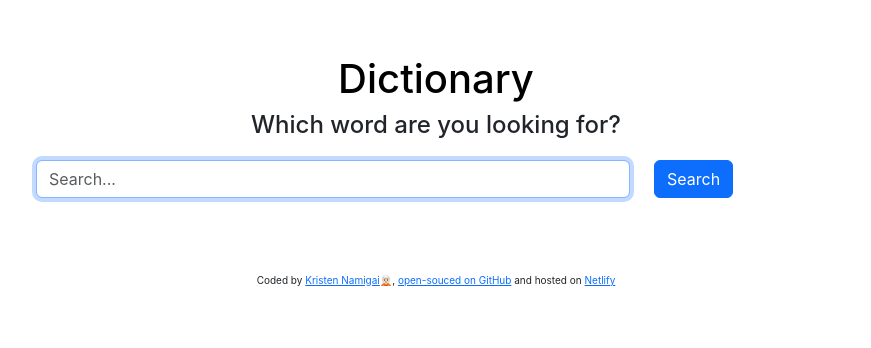
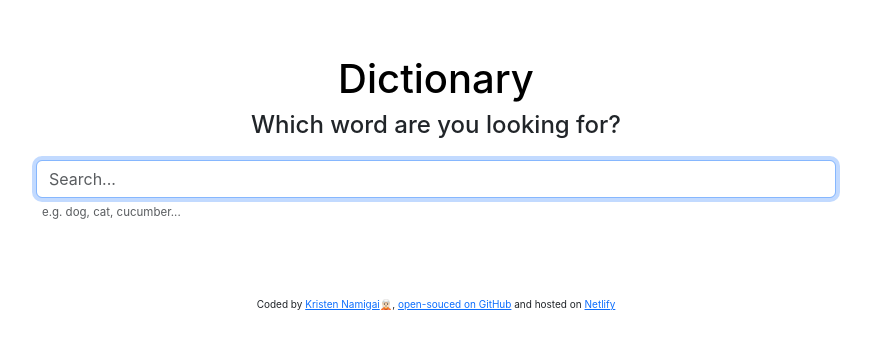
Before and after one commit to KrisTenFour/react-dictionary, a React (Create React App) app: page / in a window 1280 px wide. Shown: the top 348 px of the page, without its empty margins (204-1075 px from the left). Built offline with nearby package versions, Linux system fonts and the light colour scheme; no server answers.

Commit message:
Remove search button and grid from form

```diff
--- a/src/Dictionary.js
+++ b/src/Dictionary.js
@@ -38,13 +38,9 @@ export default function Dictionary(props) {
             <div className="Dictionary">
                 <h2 className="sub-head">Which word are you looking for?</h2>
                 <form onSubmit={handleSubmit}>
-                    <div className="row">
-                        <div className="col-9">
-                            <input type="search" placeholder="Search..." onChange={handleKeywordChange} autoFocus={true} className="form-control" />
-                        </div>
-                        <div className="col-3">
-                            <input type="submit" value="Search" className="btn btn-primary" />
-                        </div>
+                    <div >
+                        <input type="search" placeholder="Search..." onChange={handleKeywordChange} autoFocus={true} className="form-control" />
+                        <label className="form-text">e.g. dog, cat, cucumber...</label>
                     </div>
                 </form>
                 <Results results={results} />
```
